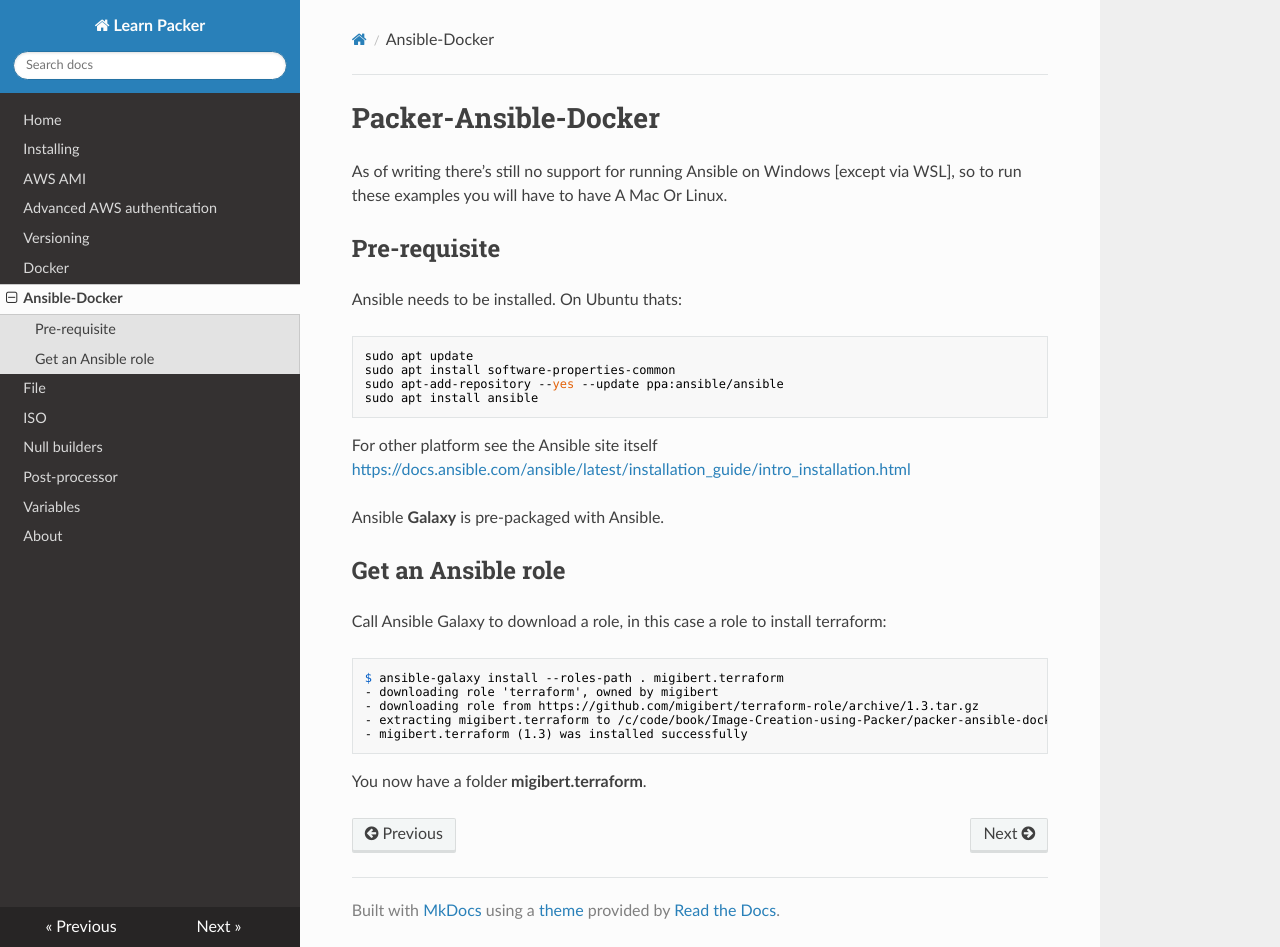
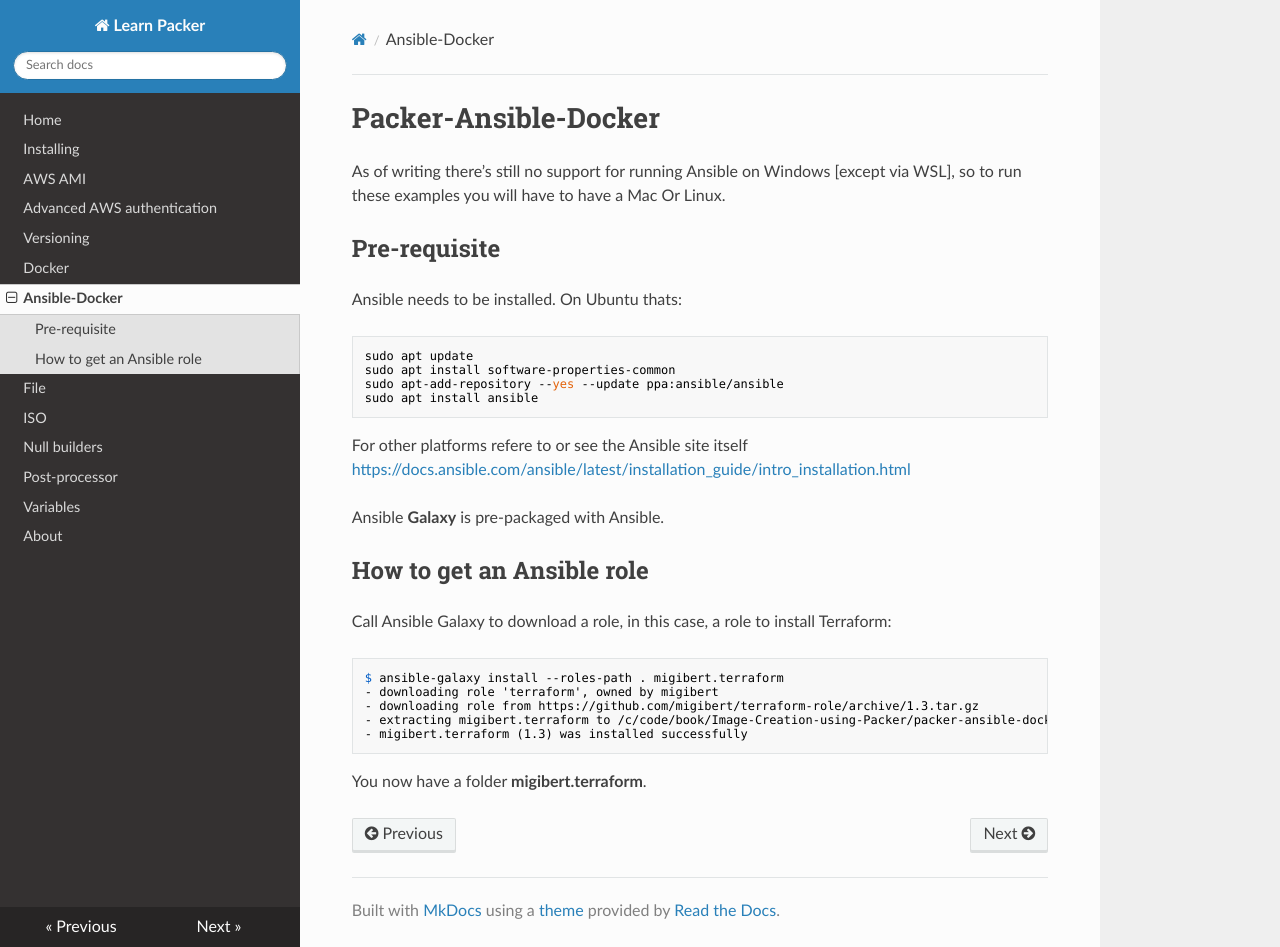
Before and after one commit to JamesWoolfenden/learn-packer, an MkDocs documentation site: the page built from docs/ansible-docker.md, in a window 1280 px wide and 947 px high. Built offline with MkDocs 1.6.1, drawn with Linux system fonts in a browser that asks for light colours; nearby versions of some CDN libraries.

Commit message:
Typin danerously

````diff
--- a/docs/ansible-docker.md
+++ b/docs/ansible-docker.md
@@ -1,7 +1,7 @@
 # Packer-Ansible-Docker
 
 As of writing there’s still no support for running Ansible on Windows [except via WSL], so to
-run these examples you will have to have A Mac Or Linux.
+run these examples you will have to have a Mac Or Linux.
 
 ## Pre-requisite
 
@@ -14,14 +14,14 @@
 sudo apt install ansible
 ```
 
-For other platform see the Ansible site itself <https://docs.ansible.com/ansible/latest/installation_guide/intro_installation.html>
+For other platforms refere to or see the Ansible site itself <https://docs.ansible.com/ansible/latest/installation_guide/intro_installation.html>
 
 Ansible **Galaxy** is pre-packaged with Ansible.
 
-## Get an Ansible role
+## How to get an Ansible role
 
-Call Ansible Galaxy to download a role, in this case a role to install
-terraform:
+Call Ansible Galaxy to download a role, in this case, a role to install
+Terraform:
 
 ```shell
 $ ansible-galaxy install --roles-path . migibert.terraform
````
Also changed, not shown: docs/packer-file.md (+3 -1 lines), docs/packer-iso.md (+5 -3 lines), docs/packer-null.md (+4 -3 lines), docs/post-processor.md (+2 -2 lines).
